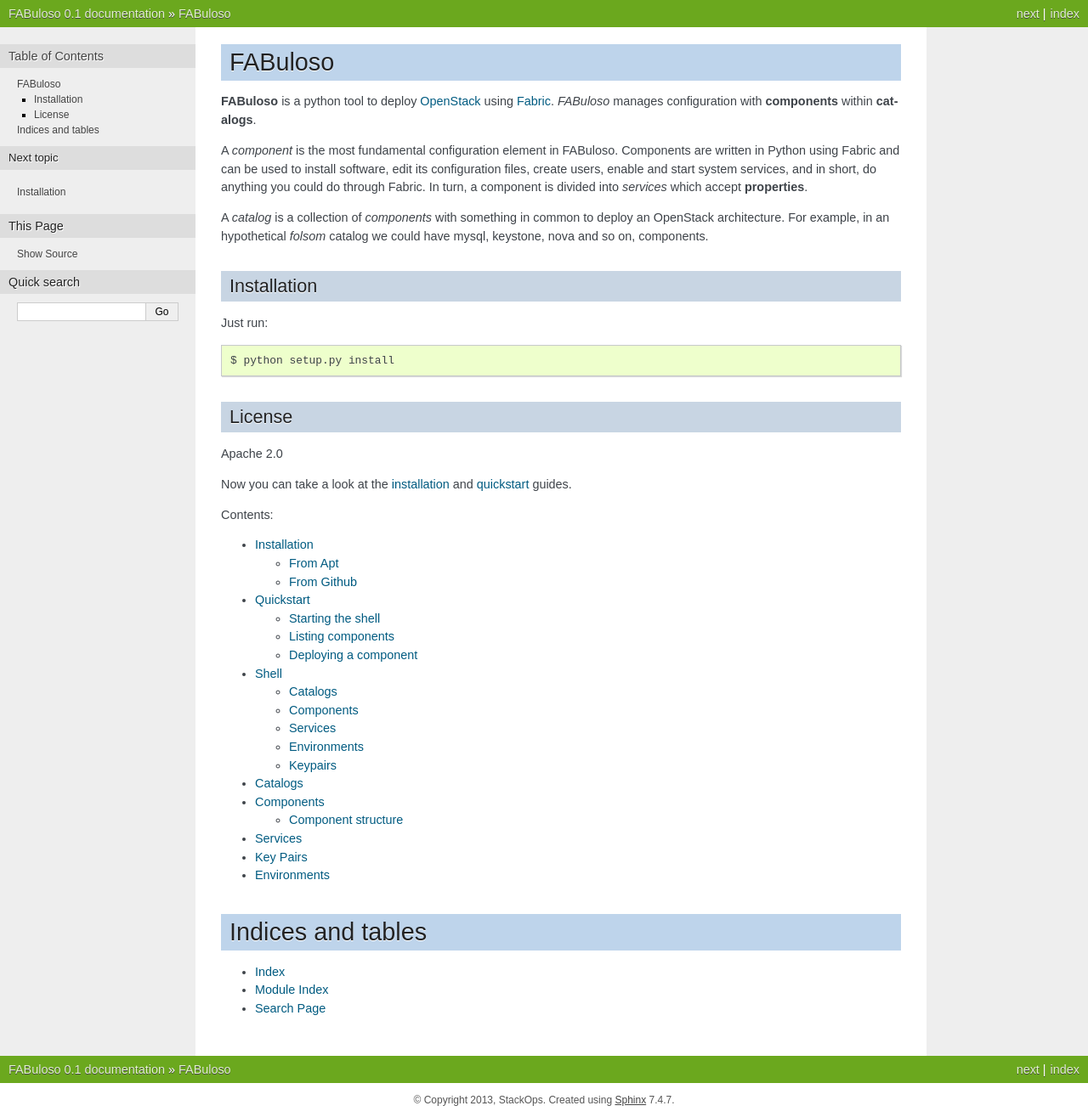
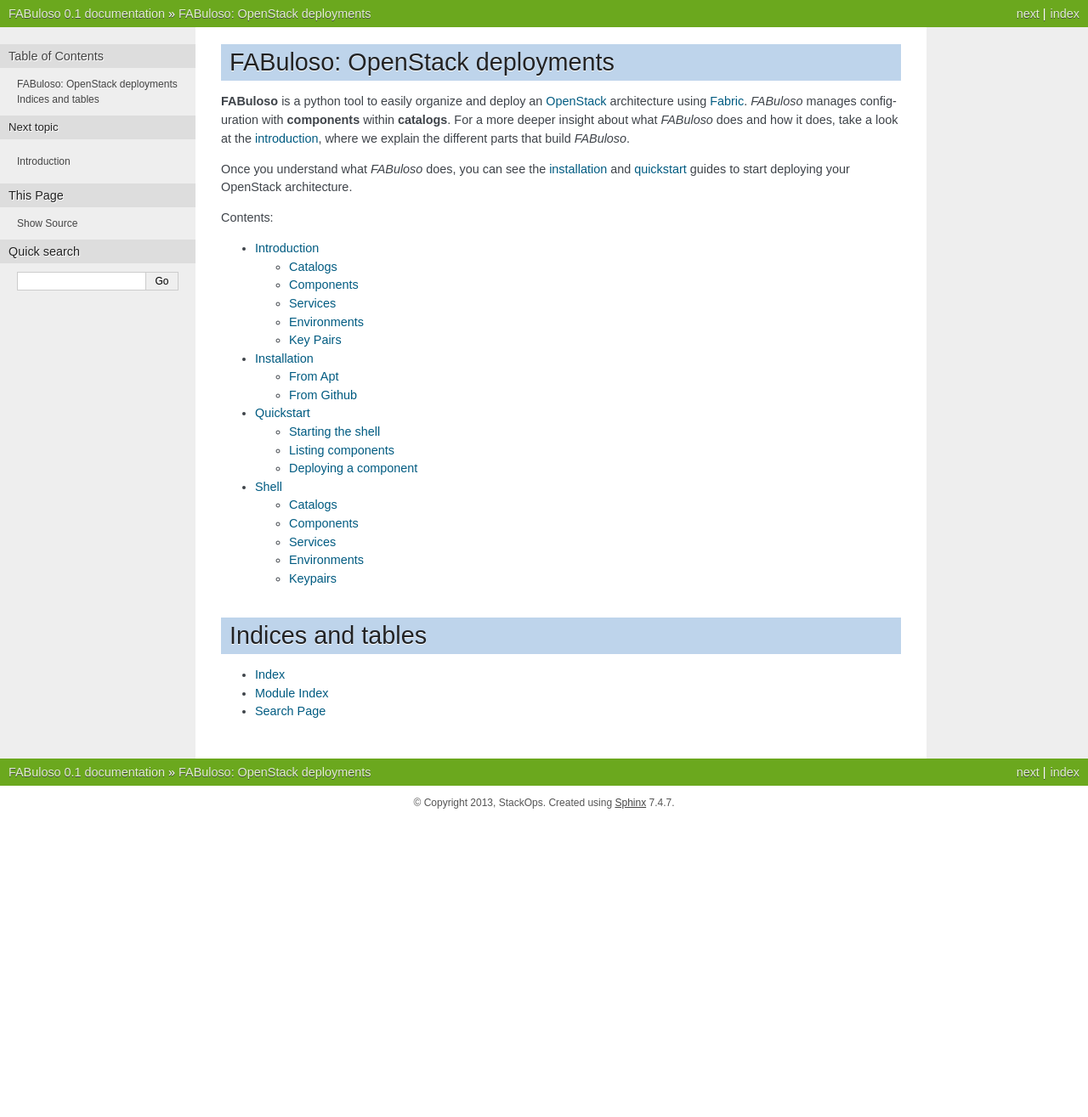
Before and after one commit to StackOps/fabuloso, a Sphinx documentation site: the page built from docs/source/index.rst, in a window 1280 px wide. Shown: the whole page at 85% size. Built offline with Sphinx 7.4.7, drawn with Linux system fonts in a browser that asks for light colours; after the commit the page ends 965 px from its top, so only the background shows below that.

Commit message:
Added the introduction doc page to exaplain the different parts of FABuloso.
Also updated README to link to the docs.

```diff
--- a/README.rst
+++ b/README.rst
@@ -1,20 +1,32 @@
 FABuloso
 ========
 
-**FABuloso** is a python tool to deploy `OpenStack <http://www.openstack.org>`_ using `Fabric <http://docs.fabfile.org/>`_. *FABuloso* manages configuration with **components** within **catalogs**.
+**FABuloso** is a python tool to easily organize and deploy an `OpenStack <http://www.openstack.org>`_ architecture using `Fabric <http://docs.fabfile.org/>`_. *FABuloso* manages configuration with **components** within **catalogs**. For a more deeper insight about what *FABuloso* does and how it does, take a look at the documentation `introduction <http://fabuloso.stackops.org/introduction.html>`_.
 
-A *component* is the most fundamental configuration element in FABuloso. Components are written in Python using Fabric and can be used to install software, edit its configuration files, create users, enable and start system services, and in short, do anything you could do through Fabric. In turn, a component is divided into *services* which accept **properties**.
 
-A *catalog* is a collection of *components* with something in common to deploy an OpenStack architecture. For example, in an hypothetical *folsom* catalog we could have mysql, keystone, nova and so on, components.
+Documentation
+-------------
+
+The *FABuloso* docs are hosted `here <http://fabuloso.stackops.org>`_.
+
 
 Installation
 ------------
 
-Just run::
+From the source code you can just run::
 
     $ python setup.py install
+
+
+Tests
+-----
+
+Although we have not tests yet, you can execute the ``run_tests.sh`` script in order to check the code with *flake8*::
+
+    $ ./run_tests.sh
+
 
 License
 -------
 
-Apache 2.0
+*FABuloso* is released under the *Apache 2.0* license.
--- a/docs/source/environments.rst
+++ /dev/null
@@ -1,4 +0,0 @@
-Environments
-============
-
-**Environments** contain the information used by *FABuloso* to securely connect over SSH to a *target host*.
--- a/docs/source/index.rst
+++ b/docs/source/index.rst
@@ -3,23 +3,22 @@
    You can adapt this file completely to your liking, but it should at least
    contain the root `toctree` directive.
 
-.. include:: ../../README.rst
+FABuloso: OpenStack deployments
+===============================
 
-Now you can take a look at the `installation <install.html>`_ and `quickstart <quickstart.html>`_ guides.
+**FABuloso** is a python tool to easily organize and deploy an `OpenStack <http://www.openstack.org>`_ architecture using `Fabric <http://docs.fabfile.org/>`_. *FABuloso* manages configuration with **components** within **catalogs**. For a more deeper insight about what *FABuloso* does and how it does, take a look at the :ref:`introduction <introduction>`, where we explain the different parts that build *FABuloso*.
+
+Once you understand what *FABuloso* does, you can see the `installation <install.html>`_ and `quickstart <quickstart.html>`_ guides to start deploying your OpenStack architecture.
 
 Contents:
 
 .. toctree::
     :maxdepth: 2
 
+    introduction
     install
     quickstart
     shell
-    catalogs
-    components
-    services
-    keypairs
-    environments
 
 
 Indices and tables
--- a/docs/source/keypairs.rst
+++ /dev/null
@@ -1,4 +0,0 @@
-Key Pairs
-=========
-
-*FABuloso* can manage **keypairs** in order to securely connect to the target hosts and execute *services*. *Keypairs* will be referenced later when :ref:`adding environments <adding_environment>`.
--- a/docs/source/services.rst
+++ /dev/null
@@ -1,4 +0,0 @@
-Services
-========
-
-A **service** is the smallest element in a *FABuloso component*. A *component* should have atleast one *service*. *Services* are defined in the component *metadata* and could accept *properties*. To learn more about how to write a component you would take a look at :ref:`the component structure <component_structure>`.
```
Also changed, not shown: docs/source/catalogs.rst (deleted, +0 -8 lines), docs/source/introduction.rst (renamed from docs/source/components.rst, +42 -5 lines).
